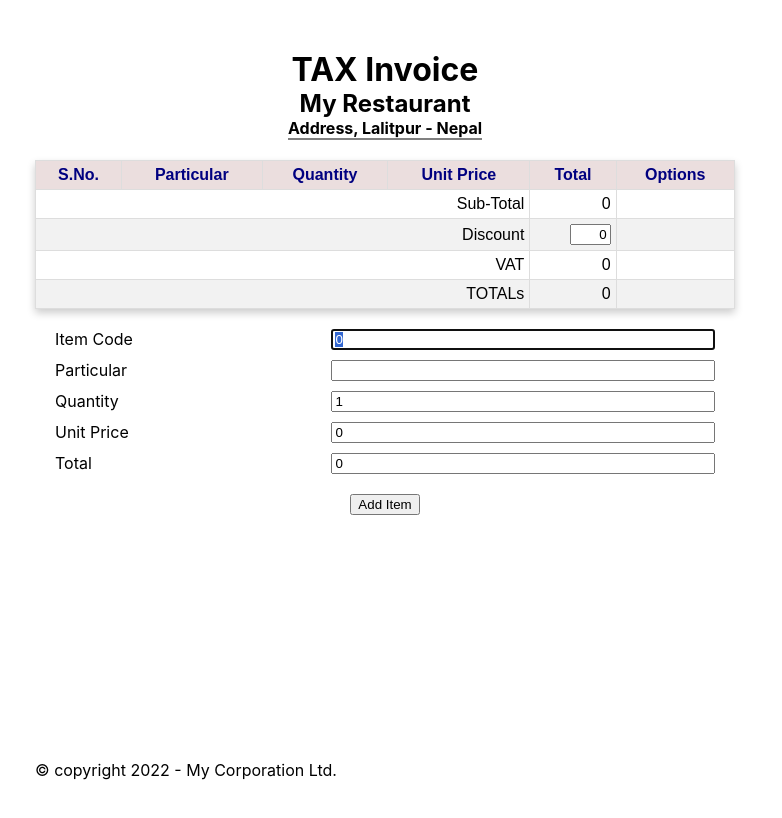
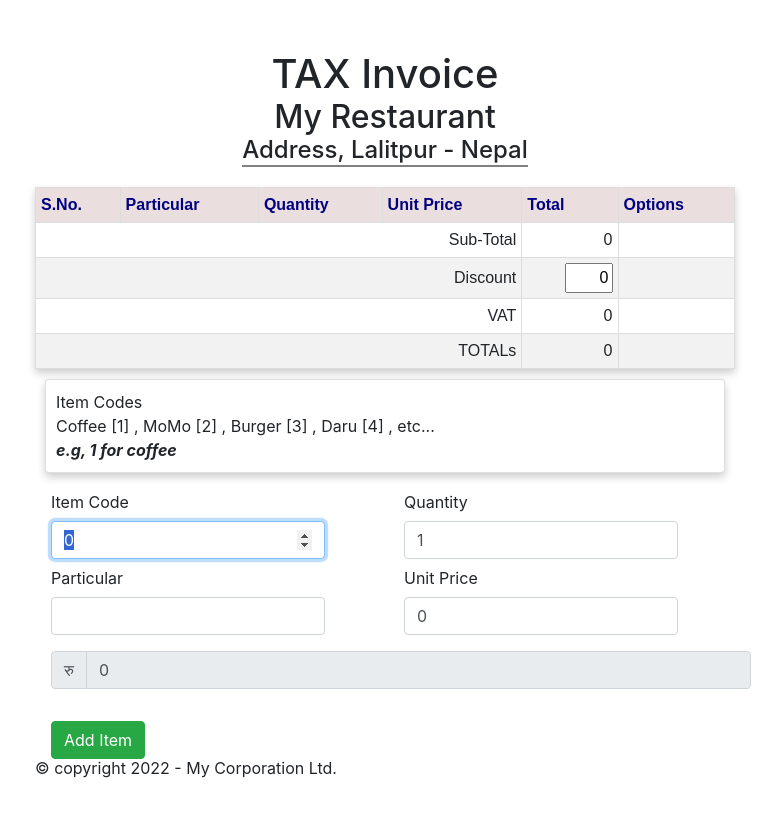
Before and after one commit to Gopal-Bhattarai/React, a React (Create React App) app: page / in a window 1280 px wide. Shown: the top 818 px of the page, without its empty margins (255-1037 px from the left). Built offline with nearby package versions, Linux system fonts and the light colour scheme.

Commit message:
HomeWork Billing System

```diff
--- a/public/index.html
+++ b/public/index.html
@@ -9,6 +9,7 @@
       name="description"
       content="Web site created using create-react-app"
     />
+    <link rel="stylesheet" href="https://stackpath.bootstrapcdn.com/bootstrap/4.3.1/css/bootstrap.min.css">
     <!-- <link href="output.css" rel="stylesheet"> -->
     <title>React App</title>
   </head>
--- a/src/billing.css
+++ b/src/billing.css
@@ -24,7 +24,7 @@ body{
     align-items: center;
   }
 
-  .controls {
+  /* .controls {
     display: grid;
     grid-template-columns: auto auto;
     grid-row-gap: 10px;
@@ -38,7 +38,7 @@ body{
     margin: 5px 20px;
     justify-content: center;
     align-items: center;
-  }
+  } */
 
   #updateItem, #deleteItem {
     cursor: pointer;
@@ -90,3 +90,24 @@ body{
     position: fixed;
     bottom: 20px;
   }
+
+  .card {
+    /* Add shadows to create the "card" effect */
+    display: block;
+    justify-content: center;
+    align-items: center;
+    margin: 10px;
+    padding: 10px;
+    box-shadow: 0 4px 8px 0 rgba(0,0,0,0.2);
+    transition: 0.3s;
+  }
+
+  /* On mouse-over, add a deeper shadow */
+  .card:hover {
+    box-shadow: 0 8px 16px 0 rgba(0,0,0,0.2);
+  }
+
+  /* Add some padding inside the card container */
+  .container {
+    padding: 2px 16px;
+  }
--- a/src/component/BillingList.js
+++ b/src/component/BillingList.js
@@ -1,9 +1,9 @@
 import { useRef, useState, useEffect } from "react";
 import { AiOutlineMinusCircle, AiOutlineEdit } from "react-icons/ai";
-import { MENU } from "../constants";
+import { MENU } from "../constants/Menu";
 
 function BillingList() {
-  const [menu, setMenu] = useState(MENU);
+  const menu = MENU;
 
   const [bills, setBills] = useState([]);
   const [itemCode, setItemCode] = useState(0);
@@ -32,7 +32,7 @@ function BillingList() {
     setLineTotal(quantity * unitPrice);
     setVat((subTotal - discount) * 13/100);
     setGrandTotal((subTotal - discount) + ((subTotal - discount) * 13/100))
-  })
+  },[bills, quantity, unitPrice, subTotal, discount])
 
   //Timer function to clear(hide) error message
   const clearErrorMsg = (seconds) => {
@@ -51,7 +51,7 @@ function BillingList() {
         );
 
         clearErrorMsg(7000);
-        //brandRef?.current.focus();
+        itemCodeRef?.current.focus();
         return;
       }
 
@@ -81,7 +81,7 @@ function BillingList() {
 
   const cancelUpdate =() => {
     setParticular('');
-    setQuantity('');
+    setQuantity(1);
     setUnitPrice('');
     setEditState(false);
   }
@@ -90,20 +90,20 @@ function BillingList() {
 
   const discountCheck = (e) => {
     const re = /^[0-9\b]+$/;
-    if(e.target.value === '' || re.test(e.target.value) && e.target.value.length <= 3 && e.target.value <= 999 && subTotal>0 && e.target.value <= subTotal){
+    if((e.target.value === '' || re.test(e.target.value)) && (e.target.value.length <= 3) && (e.target.value <= 999) && (subTotal>0) && (e.target.value <= subTotal)){
         setDiscount(e.target.value)
     }
   }
 
   const checkMenu = () => {
     menu.filter(item => {
-        if (parseInt(item.id) == parseInt(itemCode)){
+        if (parseInt(item.id) === parseInt(itemCode)){
             setParticular(item.particular)
             setUnitPrice(item.price)
         }
+        return 0
     })
   }
-
 
   return (
     <div>
@@ -158,10 +158,20 @@ function BillingList() {
         </div>
       </div>
 
-      <div className="controls">
-      <label>Item Code</label>
+      <div className="card">
+        <div className="label">Item Codes</div>
+          {menu.map(item => (
+              <span key={item.id}> {item.particular} [{ item.id}] {", "}</span>
+          ))} etc...
+        <div><b><i>e.g, 1 for coffee</i></b></div>
+      </div>
+
+      <div className="control d-flex">
+        <div className="form-inline mx-3">
+          <label class="form-control-plaintext">Item Code</label>
             <input
-          type="text"
+              type="number"
+              class="form-control"
               value={itemCode}
               ref={itemCodeRef}
               onBlur={checkMenu}
@@ -170,40 +180,55 @@ function BillingList() {
               onKeyDown={(e) => e.key === 'Enter' ? particularRef.current.focus() : void 0 }
               autoFocus
             />
-        <label>Particular</label>
+            <label class="form-control-plaintext">Particular</label>
             <input
               type="text"
+              class="form-control"
               value={particular}
               ref={particularRef}
               onChange={(e) => setParticular(e.target.value)}
               onKeyDown={(e) => e.key === 'Enter' ? quantityRef.current.focus() : void 0 }
             />
-        <label>Quantity</label>
+        </div>
+
+        <div className="form-inline">
+          <label class="form-control-plaintext">Quantity</label>
           <input
             type="number"
+            class="form-control"
             value={quantity}
             ref={quantityRef}
             onFocus={(e)=>e.target.select()}
             onChange={(e) => setQuantity(e.target.value)}
             onKeyDown={(e)=> e.key === 'Enter' ? unitPriceRef.current.focus() : void 0 }
           />
-        <label>Unit Price</label>
+          <label class="form-control-plaintext">Unit Price</label>
           <input
             type="number"
+            class="form-control"
             value={unitPrice}
             ref={unitPriceRef}
             onFocus={(e)=>e.target.select()}
             onChange={(e) => setUnitPrice(e.target.value)}
             onKeyDown={(e)=> e.key === 'Enter' ? submitRef.current.focus() : void 0 }
           />
-        <label>Total</label>
-        <input type="number" value={lineTotal} readOnly />
+        </div>
+
       </div>
       <div className="controlButtons">
-        <button id="btnAddItem" ref={submitRef} onClick={editState ? updateCommit : addItem }
+      <div class="input-group m-3">
+          <div class="input-group-prepend">
+            <span class="input-group-text">रु</span>
+          </div>
+          <input type="text" class="form-control" value={lineTotal} readOnly aria-label="Amount (to the nearest Rupees)" />
+      </div>
+
+        <button id="btnAddItem" className="btn btn-success m-3"
+        ref={submitRef}
+        onClick={editState ? updateCommit : addItem }
         onKeyDown={(e) => e.key === 'Enter' ? itemCodeRef.current.focus() : void 0}
         >{editState ? 'Update' : 'Add Item' }</button>
-        {editState && <button id="btnAddItem" onClick={cancelUpdate}>Cancel</button>}
+        {editState && <button id="btnAddItem" className="btn btn-warning m-3" onClick={cancelUpdate}>Cancel</button>}
       </div>
     </div>
   );
--- /dev/null
+++ b/src/constants/Menu.js
@@ -0,0 +1,26 @@
+export const MENU = [
+    {
+      id: 1,
+      particular: "Coffee",
+      unit: "per cup",
+      price: 100,
+    },
+    {
+      id: 2,
+      particular: "MoMo",
+      unit: "10 pcs",
+      price: 200,
+    },
+    {
+      id: 3,
+      particular: "Burger",
+      unit: "per pc",
+      price: 150,
+    },
+    {
+      id: 4,
+      particular: "Daru",
+      unit: "per peg",
+      price: 500,
+    },
+  ];
--- a/src/constants/index.js
+++ b/src/constants/index.js
@@ -24,31 +24,3 @@ export const CARS = [
     price: 4333,
   },
 ];
-
-
-export const MENU = [
-  {
-    id: 1,
-    particular: "Coffee",
-    unit: "per cup",
-    price: 100,
-  },
-  {
-    id: 2,
-    particular: "MoMo",
-    unit: "10 pcs",
-    price: 200,
-  },
-  {
-    id: 3,
-    particular: "Burger",
-    unit: "per pc",
-    price: 150,
-  },
-  {
-    id: 4,
-    particular: "Daru",
-    unit: "per peg",
-    price: 500,
-  },
-];
```
Lines whose indentation alone changed are shown as unchanged.
